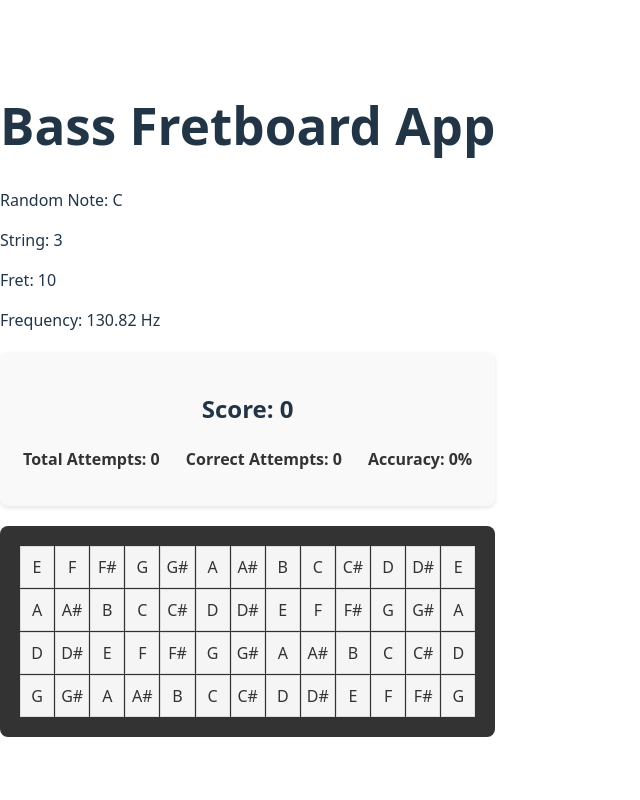
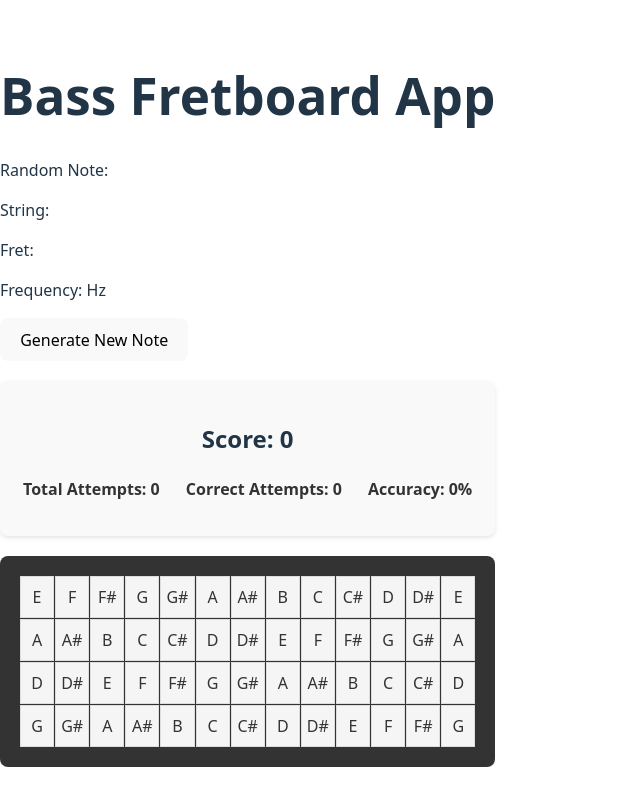
Before and after one commit to davide-ravasi/learn-bass-fretboard, a React (Vite) app: page / in a window 1280 px wide. Shown: the whole page, without its empty margins (0-640 px from the left). Built offline with nearby package versions, Linux system fonts and the light colour scheme.

Commit message:
feat: added interactions

```diff
--- a/src/App.tsx
+++ b/src/App.tsx
@@ -1,27 +1,54 @@
 import "./App.css";
 import { Fretboard } from "./components/Fretboard";
-import { BASS_NOTES, getRandomNote } from "./data/notes";
 import { ScoreDisplay } from "./components/ScoreDisplay";
+import type { Note } from "./types";
+import { useGameState } from "./hooks/useGameState";
+import { useState } from "react";
 
 function App() {
-  // Get a random note for practice
-  const randomNote = getRandomNote();
-  console.log(randomNote); // { name: "G", string: 3, fret: 5, frequency: 87.31 }
+  const [clickedNote, setClickedNote] = useState<Note>();
+  const { startNewGame, gameState, checkAnswer, generateNewNote } =
+    useGameState();
 
-  // Or get all notes
-  console.log(BASS_NOTES.length); // 52
+  // { name: "G", string: 3, fret: 5, frequency: 87.31 }
+
+  const handleNoteClick = (note: Note) => {
+    setClickedNote(note);
+    const isCorrect = checkAnswer(note);
+
+    if (isCorrect) {
+      console.log("Correct");
+    } else {
+      console.log("Incorrect");
+    }
+
+    setTimeout(() => {
+      //startNewGame();
+      generateNewNote();
+      setClickedNote(undefined);
+    }, 1000);
+  };
+
+  const handleNewGame = () => {
+    startNewGame();
+  };
 
   return (
     <>
       <div>
         <h1>Bass Fretboard App</h1>
-        <p>Random Note: {randomNote.name}</p>
-        <p>String: {randomNote.string}</p>
-        <p>Fret: {randomNote.fret}</p>
-        <p>Frequency: {randomNote.frequency.toFixed(2)} Hz</p>
+        <p>Random Note: {gameState.currentNote?.name}</p>
+        <p>String: {gameState.currentNote?.string}</p>
+        <p>Fret: {gameState.currentNote?.fret}</p>
+        <p>Frequency: {gameState.currentNote?.frequency.toFixed(2)} Hz</p>
+        <button onClick={handleNewGame}>Generate New Note</button>
       </div>
-      <ScoreDisplay />
-      <Fretboard />
+      <ScoreDisplay gameState={gameState} />
+      <Fretboard
+        handleNoteClick={handleNoteClick}
+        clickedNote={clickedNote}
+        currentNote={gameState.currentNote}
+      />
     </>
   );
 }
--- a/src/components/Fretboard.tsx
+++ b/src/components/Fretboard.tsx
@@ -1,31 +1,35 @@
 import "./Fretboard.css";
 import { generateBassNotes } from "../data/notes";
 import type { Note } from "../types";
-import { useState } from "react";
 
-export const Fretboard = () => {
+export const Fretboard = ({
+  clickedNote,
+  handleNoteClick,
+  currentNote,
+}: {
+  clickedNote: Note | undefined;
+  handleNoteClick: (note: Note) => void;
+  currentNote: Note | null;
+}) => {
   const notes = generateBassNotes();
-  const [clickedNote, setClickedNote] = useState<Note>();
   const { name, string, fret } = clickedNote || {};
-
-  const handleNoteClick = (note: Note) => {
-    console.log(note);
-    setClickedNote(note);
-
-    setTimeout(() => {
-      setClickedNote(undefined);
-    }, 1000);
-  };
 
   return (
     <div className="fretboard">
       {notes.map((note) => {
-        console.log(note);
+        //  console.log(note);
         return (
           <div
             className={`fret-position ${
               name === note.name && fret === note.fret && string === note.string
                 ? "clicked"
+                : ""
+            } ${
+              currentNote &&
+              currentNote.name === note.name &&
+              currentNote.fret === note.fret &&
+              currentNote.string === note.string
+                ? "correct"
                 : ""
             }`}
             key={`${note.string}-${note.fret}`}
--- a/src/components/ScoreDisplay.tsx
+++ b/src/components/ScoreDisplay.tsx
@@ -1,9 +1,7 @@
-import { useGameState } from "../hooks/useGameState";
+import type { GameState } from "../types";
 import "./ScoreDisplay.css";
 
-export const ScoreDisplay = () => {
-  const { gameState } = useGameState();
-
+export const ScoreDisplay = ({ gameState }: { gameState: GameState }) => {
   return (
     <div className="score-display">
       <h2>Score: {gameState.score}</h2>
@@ -13,7 +11,10 @@ export const ScoreDisplay = () => {
         <p>
           Accuracy:{" "}
           {gameState.totalAttempts > 0
-            ? (gameState.correctAttempts / gameState.totalAttempts) * 100 + "%"
+            ? (
+                (gameState.correctAttempts / gameState.totalAttempts) *
+                100
+              ).toFixed(2) + "%"
             : "0%"}
         </p>
       </div>
```
